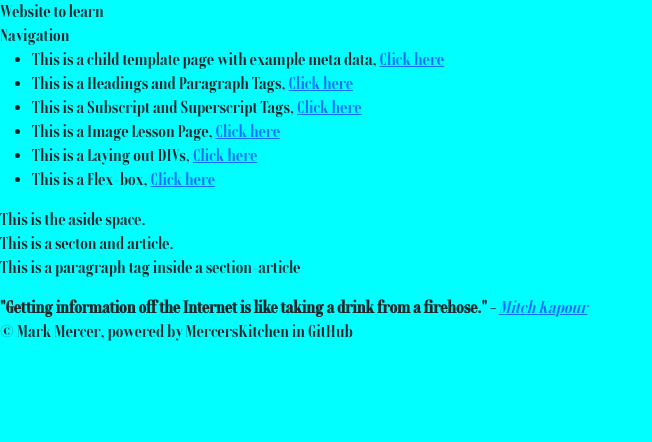
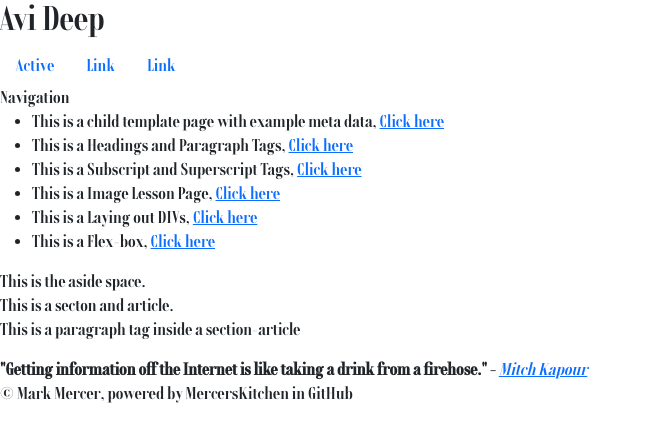
Before and after one commit to avi-deep/learningHTML.github.io, a plain HTML site: page index.html in a window 1280 px wide. Shown: the whole page, without its empty margins (0-652 px from the left). Drawn offline with Linux system fonts and the light colour scheme.

Commit message:
updated with nav bar

```diff
--- a/Assets/css/style.css
+++ b/Assets/css/style.css
@@ -12,5 +12,4 @@
 }
 body{
     font-family: ronaldBold;
-    background-color: aqua;
 }
--- a/index.html
+++ b/index.html
@@ -18,7 +18,21 @@
 </head>
 
 <body>
-    <header>Website to learn</header>
+    <h2>Avi Deep</h2>
+    <div class="nav">
+        <ul class="nav justify-content-center">
+            <li class="nav-item">
+                <a class="nav-link active" aria-current="page" href="#">Active</a>
+            </li>
+            <li class="nav-item">
+                <a class="nav-link" href="#">Link</a>
+            </li>
+            <li class="nav-item">
+                <a class="nav-link" href="#">Link</a>
+            </li>
+        </ul>
+    </div>
+
     <nav>
         Navigation
         <ul>
```
